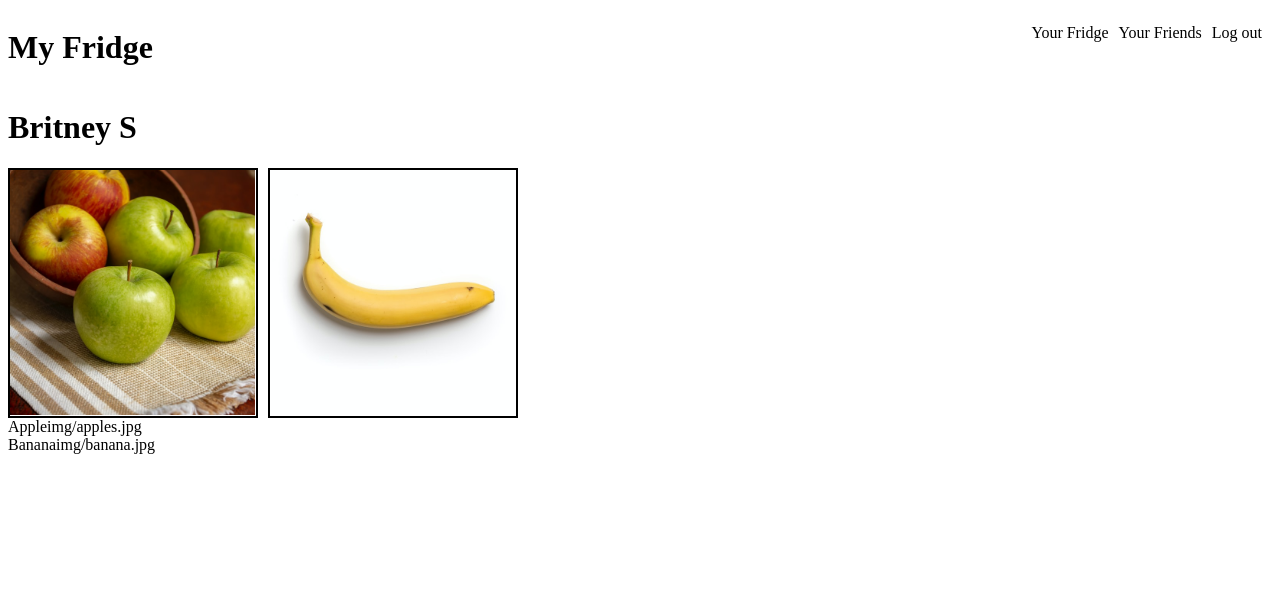
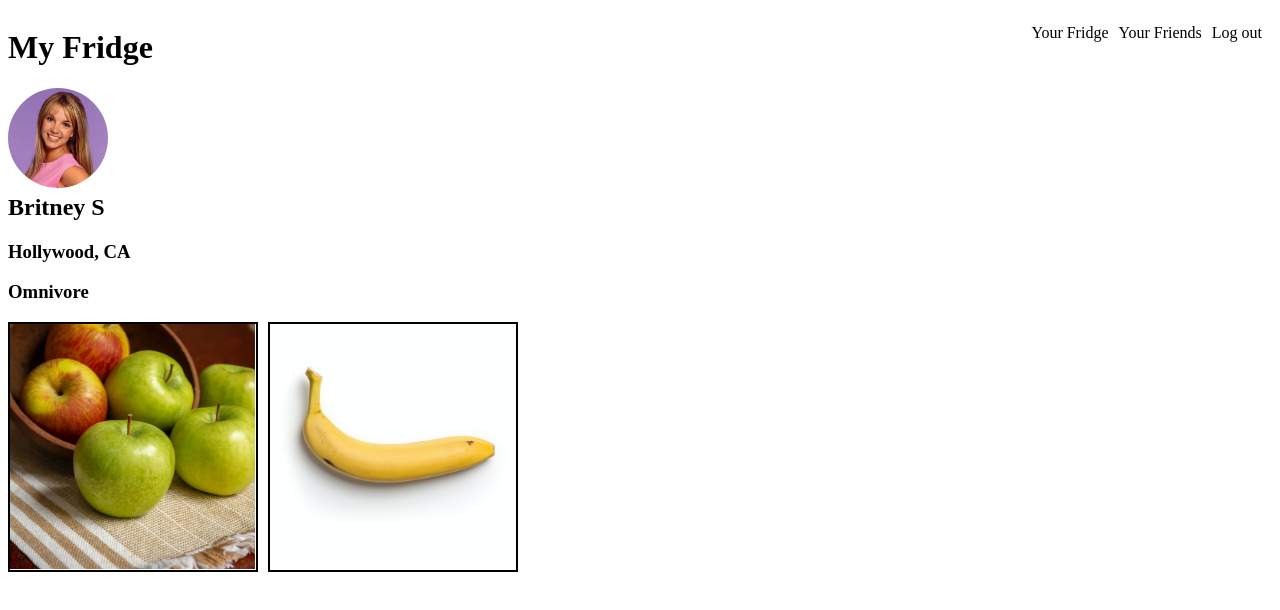
Before and after one commit to priscilla-wettlen/My-Fridge-App, a React (Create React App) app in the folder project-ts/: page / in a window 1280 px wide. Shown: the top 610 px of the page. Built offline with nearby package versions, Linux system fonts and the light colour scheme.

Commit message:
fixed profile  pic and info

```diff
--- a/project-ts/src/App.css
+++ b/project-ts/src/App.css
@@ -15,14 +15,3 @@ ul{
 li{
   padding-right: 10px;
 }
-
-.bio-info{
-  width: 200px;
-}
-
-.shelf{
-  border: 2px solid black;
-  width: 200px;
-  height: 200px;
-  color: black;
-}
--- a/project-ts/src/User.tsx
+++ b/project-ts/src/User.tsx
@@ -1,6 +1,5 @@
 import Header from './components/Header/Header';
 import Bio from './components/Bio/Bio';
-import ShelfContainer from './components/Shelves/Shelves';
 import Shelf from './components/Shelves/Shelf';
 
 function User() {
@@ -8,7 +7,6 @@ function User() {
     <div className="App">
       <Header />
       <Bio />
-      <ShelfContainer />
       <Shelf />
      </div>
   );
--- /dev/null
+++ b/project-ts/src/components/Bio/Bio.module.css
@@ -0,0 +1,19 @@
+.userBio{
+  width: 200px;
+}
+
+.userImage{
+  width: 50px;
+  height: 50px;
+  object-fit: cover;
+}
+
+.pf{
+  width: 100px;
+  height: 100px;
+  border-radius: 50%;
+}
+
+.userInfo{
+  width: 200px;
+}
--- a/project-ts/src/components/Bio/Bio.tsx
+++ b/project-ts/src/components/Bio/Bio.tsx
@@ -1,15 +1,26 @@
+import styles from './Bio.module.css';
 import userList from '../userList.json';
 
-type UserInfo ={
+type Bio ={
     name: string,
     location: string,
-    diet: string
+  diet: string
+    url:string
   }
 const Bio = () => {
   console.log(userList)
   return (
-    <div className="userBio">
-      <h1>{userList[0].name}</h1>
+    <div className={styles.userBio}>
+      <div className={styles.userImage}>
+        <img className={styles.pf} src={userList[0].url} alt="" />
+      </div>
+      <br />
+      <br />
+      <div className={styles.userInfo}>
+        <h2>{userList[0].name}</h2>
+        <h3>{userList[0].location}</h3>
+        <h3>{userList[0].diet}</h3>
+      </div>
    </div>
    );
 }
--- a/project-ts/src/components/Shelves/Shelf.tsx
+++ b/project-ts/src/components/Shelves/Shelf.tsx
@@ -1,7 +1,8 @@
-import { useState } from 'react';
+//import { useState } from 'react';
+import styles from './Shelf.module.css';
 import FoodItems from '../foodsAPI.json';
 
-type Food = {
+type Shelf = {
   id: number,
   name: string,
   url: string,
@@ -9,13 +10,12 @@ type Food = {
 
 const Shelf = () => {
   return (
-  <div>
+  <div className={styles.container}>
     {
       FoodItems.map(food => {
         return (
-          <div key={food.id}>
-            {food.name}
-            {food.url}
+          <div className={styles.shelf} key={food.id}>
+            <img src={food.url} width={200} alt="" />
           </div>
         )
       })
--- a/project-ts/src/components/userList.json
+++ b/project-ts/src/components/userList.json
@@ -4,13 +4,13 @@
     "name": "Britney S",
     "location": "Hollywood, CA",
     "diet": "Omnivore",
-    "url": "img/user1.jpg"
+    "url": "img/user1.png"
   },
   {
     "id": 2,
     "name": "Madonna C",
     "location": "Hollywood, CA",
     "diet": "Vegetarian",
-    "url": "img/user2.jpg"
+    "url": "img/user2.png"
   }
   ]
```
